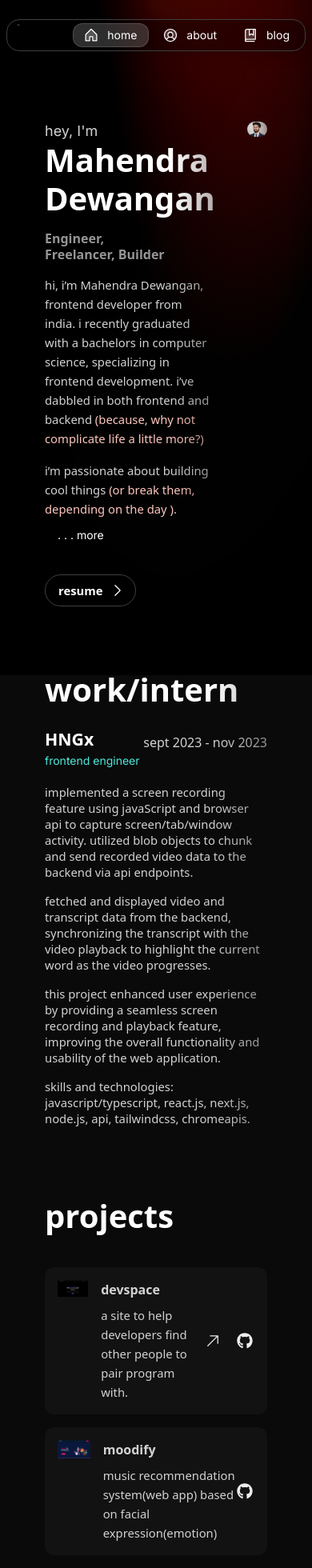
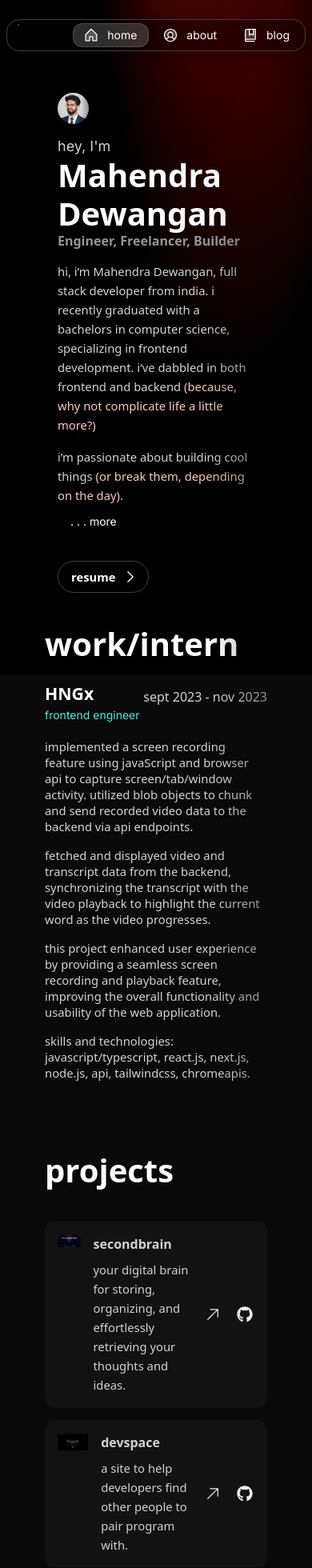
Before and after one commit to mahendraDew/portfolio-v3, a Next.js app: page / in a window 390 px wide. Shown: the top 1960 px of the page at 80% size. Built offline with nearby package versions, Linux system fonts and the light colour scheme.

Commit message:
updated the hero and project section

```diff
--- /dev/null
+++ b/src/app/page.module.scss
@@ -0,0 +1,19 @@
+.displayflex{
+    flex-direction: row;
+}
+.width{
+    width: 12%;
+}
+@media (max-width:494px) {
+    .width{
+        width: 100%;
+    }
+    .displayflex {
+        flex-direction: column;
+    }
+}
+@media (max-width:769px) {
+    .width {
+        width: 15%;
+    }
+}
--- a/src/app/page.tsx
+++ b/src/app/page.tsx
@@ -5,12 +5,16 @@ import {
   Text,
   Button,
   RevealFx,
-  SmartImage
+  SmartImage,
+  Avatar
 } from '@/once-ui/components'
 import { about, baseURL, home, person } from '@/app/resources'
 import Work from './work/work'
 import { Projects } from './project/Projects'
 import { MoreBtn } from './components/MoreBtn'
+
+import styles from '@/app/page.module.scss'
+
 
 export function generateMetadata () {
   const title = home.title
@@ -73,8 +77,26 @@ export default function Home () {
           })
         }}
       />
-      <Flex fillWidth direction='row' paddingY='l'>
-        <Flex direction='column' fillWidth maxWidth='s' gap='s'>
+      <Flex fillWidth direction='column' gap='s'>
+        <Flex gap='s' paddingLeft='s' className={styles.displayflex} >
+          <RevealFx translateY='4' className={styles.width}>
+            <Flex
+             alignItems="center"
+              justifyContent="center"
+              onBackground="brand-strong"
+              paddingTop='4'
+            >
+              <SmartImage
+                src={person.avatar}
+                alt='Image description'
+                aspectRatio='1/1'
+                radius='m'
+                // objectFit='cover'
+                style={{borderRadius: "50%"}}
+
+              />
+            </Flex>
+          </RevealFx>
           <RevealFx translateY='4'>
             <Text
               wrap='balance'
@@ -87,8 +109,6 @@ export default function Home () {
             <Heading  wrap='balance' variant='display-strong-s'>
               {person.name}
             </Heading>
-          </RevealFx>
-          <RevealFx translateY='8' delay={0.2}>
             <Heading
               wrap='balance'
               variant='label-strong-l'
@@ -98,6 +118,11 @@ export default function Home () {
               {home.headline}
             </Heading>
           </RevealFx>
+          {/* <RevealFx translateY='8' delay={0.2}>
+          </RevealFx> */}
+
+        </Flex>
+        <Flex direction='column' fillWidth maxWidth='s' gap='s' paddingX='s'>
           <RevealFx translateY='8' delay={0.2}>
             <Text
               wrap='balance'
@@ -124,7 +149,7 @@ export default function Home () {
           <RevealFx translateY='12' delay={0.4}>
             <Button
               data-border='rounded'
-              href='https://drive.google.com/file/d/1U5olv_D70vkZmJllOu_cXQFgHzfq3VJo/view?usp=sharing'
+              href='https://drive.google.com/file/d/1Gs-b4C-u5huT79_Dh25i0K7owEyGRDu4/view?usp=sharing'
               variant='tertiary'
               suffixIcon='chevronRight'
               size='m'
@@ -136,7 +161,7 @@ export default function Home () {
           </RevealFx>
         </Flex>
 
-        <RevealFx translateY='4' style={{ width: '50%' }}>
+        {/* <RevealFx translateY='4' style={{ width: '50%' }}>
           <Flex
             paddingBottom='xl'
             gap='m'
@@ -153,7 +178,7 @@ export default function Home () {
               objectFit='cover'
             />
           </Flex>
-        </RevealFx>
+        </RevealFx> */}
       </Flex>
 
       <RevealFx translateY='16' delay={0.6}>
--- a/src/app/resources/content.js
+++ b/src/app/resources/content.js
@@ -46,7 +46,7 @@ const home = {
   headline: <>Engineer, Freelancer, Builder</>,
   sublineOne: (
     <>
-      hi, i’m Mahendra Dewangan, frontend developer from india. i recently
+      hi, i’m Mahendra Dewangan, full stack developer from india. i recently
       graduated with a bachelors in computer science, specializing in frontend
       development. i’ve dabbled in both frontend and backend{' '}
       <Text onBackground='danger-weak'>
@@ -58,7 +58,7 @@ const home = {
     <>
       i’m passionate about building cool things{' '}
       <Text onBackground='danger-weak'>
-        (or break them, depending on the day )
+        (or break them, depending on the day)
       </Text>
       .
     </>
@@ -164,6 +164,39 @@ const about = {
     title: 'projects',
     mainProjects: [
       {
+        name: 'secondbrain',
+        timeframe: 'nov 2024 - present',
+        oneliner:
+          'your digital brain for storing, organizing, and effortlessly retrieving your thoughts and ideas.',
+        description: [
+          <>
+           secondbrain is your personal knowledge hub designed to capture and organize your thoughts, ideas, and insights. store everything—from a simple tweet to a youtube video or a detailed blog article—all in one place. effortlessly retrieve information, simplify your workflow, and unlock your creative potential. never forget your 'thought' again!
+          </>
+        ],
+        tags: [
+          'react.js',
+          'js',
+          'typescript',
+          'tailwind',
+          'node.js',
+          'express',
+          'mongodb',
+          'jwt',
+          'mongoose',
+          'oauth'
+        ],
+        image: {
+          src: '/images/projects/secondbrain.png',
+          alt: 'secondbrain img',
+          width: 5,
+          height: 3
+        },
+        links: {
+          ext: 'https://getsecondbrain.vercel.app/',
+          github: 'https://github.com/mahendraDew/secondbrain-client'
+        }
+      },
+      {
         name: 'devspace',
         timeframe: 'june 2024 - present',
         oneliner:
@@ -199,39 +232,36 @@ const about = {
         }
       },
       {
-        name: 'moodify',
-        timeframe: 'june 2024 - present',
+        name: 'ya todo',
+        timeframe: 'may 2024 - present',
         oneliner:
-          'music recommendation system(web app) based on facial expression(emotion)',
+          'ya-todo: yet another to-do app because who doesnt need more lists in their life?',
         description: [
           <>
-            moodify is a music recommendation web app that uses facial emotion
-            recognition to suggest songs. capture your mood through the camera,
-            and Moodify will curate a personalized playlist to match your
-            emotional state, enhancing your music experience.
+            ya-todo: the simple to-do app that helps you organize your tasks, track your goals, and keep your life together—because apparently, we all need another list to manage.
           </>
         ],
         tags: [
-          'html/css',
-          'javascript',
-          'python',
-          'flask',
-          'openCV',
-          'haarcascade classifier',
-          'fer 2013',
-          'firebase'
+          'react.js',
+          'js',
+          'tailwind',
+          'node.js',
+          'mongodb',
+          'express',
+          'jwt',
         ],
         image: {
-          src: '/images/projects/moodify.png',
-          alt: 'moodify img',
+          src: '/images/projects/yatodo.png',
+          alt: 'ya-todo img',
           width: 5,
           height: 3
         },
         links: {
-          ext: '',
-          github: ''
+          ext: 'https://yetanothertodo.vercel.app/',
+          github: 'https://github.com/mahendraDew/ya-todo-client'
         }
       },
+
       {
         name: 'deploycell - vercel clone',
         timeframe: 'june 2024 - present',
@@ -264,63 +294,6 @@ const about = {
         links: {
           ext: '',
           github: 'https://github.com/mahendraDew/Deploycell-vercel-clone'
-        }
-      },
-      {
-        name: 'recify - spotify clone',
-        timeframe: 'june 2024 - present',
-        oneliner: 'music screaming platform using spotify api',
-        description: [
-          <>
-            recify is a spotify clone web app offering seamless music streaming.
-            enjoy high-quality audio, create custom playlists, and discover new
-            music based on your with an intuitive interface and robust features.
-          </>
-        ],
-        tags: [
-          'javascript',
-          'react.js',
-          'apis',
-          'rapidapi',
-          'axios',
-          'redux',
-        ],
-        image: {
-          src: '/images/projects/recify.png',
-          alt: 'moodify img',
-          width: 5,
-          height: 3
-        },
-        links: {
-          ext: '',
-          github: 'https://github.com/mahendraDew/Recify-react-app'
-        }
-      },
-      {
-        name: 'face recognition system using opencv',
-        timeframe: 'june 2024 - present',
-        oneliner: 'simple face recognition system',
-        description: [
-          <>
-            this is a simple face recognition system implemented using the
-            opencv library in python. the project involves capturing and saving
-            face images, training a face recognition model, and performing
-            recognition tasks.
-          </>
-        ],
-        tags: [
-          'python',
-          'OpenCV','numpy'
-        ],
-        image: {
-          src: '/images/projects/project-01/cover.jpg',
-          alt: 'face recognition img',
-          width: 5,
-          height: 3
-        },
-        links: {
-          ext: '',
-          github: 'https://github.com/mahendraDew/Face-detection-project'
         }
       },
       {
@@ -359,85 +332,75 @@ const about = {
           github: 'https://github.com/mahendraDew/HNG-stage-three'
         }
       },
+
+    ],
+    ArchiveProjects: [
+      {
+        name: 'moodify',
+        timeframe: 'june 2024 - present',
+        oneliner: "music recommendation system(web app) based on facial expression(emotion)",
+        links:
+          {
+            ext: '',
+            github: 'https://github.com/mahendraDew/real-time-emotion-based-music-recommendation-system'
+          }
+
+      },
+      {
+        name: 'recify - spotify clone',
+        timeframe: 'june 2024 - present',
+        oneliner: "music screaming platform using spotify api",
+        links:
+          {
+            ext: '',
+            github: 'https://github.com/mahendraDew/Recify-react-app'
+          }
+
+      },
+      {
+        name: 'face recognition system using opencv',
+        timeframe: 'june 2024 - present',
+        oneliner: "simple face recognition system",
+        links:
+          {
+            ext: '',
+            github: 'https://github.com/mahendraDew/Face-detection-project'
+          }
+
+      },
       {
         name: 'react dalle clone',
         timeframe: 'june 2024 - present',
-        oneliner: 'an image generator app using',
-        description: [
-          <>
-            an image generator app using react.js, inspired by dall-e, to create
-            unique images based on text prompts. Explore endless creative
-            possibilities with advanced ai-driven image generation.
-          </>
-        ],
-        tags: [
-          'javascript',
-          'node.js','react.js','dalle api'
-        ],
-        image: {
-          src: '/images/projects/dalle-clone.png',
-          alt: 'react dalle clone img',
-          width: 5,
-          height: 3
-        },
-        links: {
+        oneliner: "an image generator app using dalle api",
+        links:
+          {
             ext: '',
             github: 'https://github.com/mahendraDew/react-dallE-clone'
           }
+
       },
       {
         name: 'tic tac toe - java cli app',
         timeframe: 'june 2024 - present',
-        oneliner: 'console-based tic-tac-toe game',
-        description: [
-          <>
-            this is a simple console-based Tic Tac Toe game implemented in Java.
-            the game allows two players to take turns entering their moves until
-            one of them wins or the board is full.
-          </>
-        ],
-        tags: [
-          'java','intellij idea'
-        ],
-        image: {
-          src: '/images/projects/tic-tac-toe.png',
-          alt: 'tic tac toe game img',
-          width: 5,
-          height: 3
-        },
-        links: {
+        oneliner: "console-based tic-tac-toe game",
+        links:
+          {
             ext: '',
             github: 'https://github.com/mahendraDew/TicTacToe_Java'
           }
+
       },
       {
         name: 'dictionary app chrome extension',
         timeframe: 'june 2024 - present',
-        oneliner: 'dictionary app chrome extension',
-        description: [
-          <>
-            dictionary app is a chrome extension that provides quick and easy
-            access to word definitions and synonyms. enhance your vocabulary and
-            understanding directly within your browser.
-          </>
-        ],
-        tags: [
-          'html','css','javascript'
-        ],
-        image: {
-          src: '/images/projects/dictionary.png',
-          alt: 'dictionary app chrome extension img',
-          width: 5,
-          height: 3
+        oneliner: "dictionary app chrome extension",
+        links:
+          {
+            ext: '',
+            github: 'https://github.com/mahendraDew/Dictionary_App_Chrome_extension'
+          }
+
       },
-        links: {
-          ext: '',
-          github:
-            'https://github.com/mahendraDew/Dictionary_App_Chrome_extension'
-        }
-      }
-    ],
-    ArchiveProjects: [
       {
         name: 'react chatgpt clone',
         timeframe: 'june 2024 - present',
```
Also changed, not shown: public/images/projects/secondbrain.png (added), public/images/projects/yatodo.png (added). Lines whose indentation alone changed are shown as unchanged.
